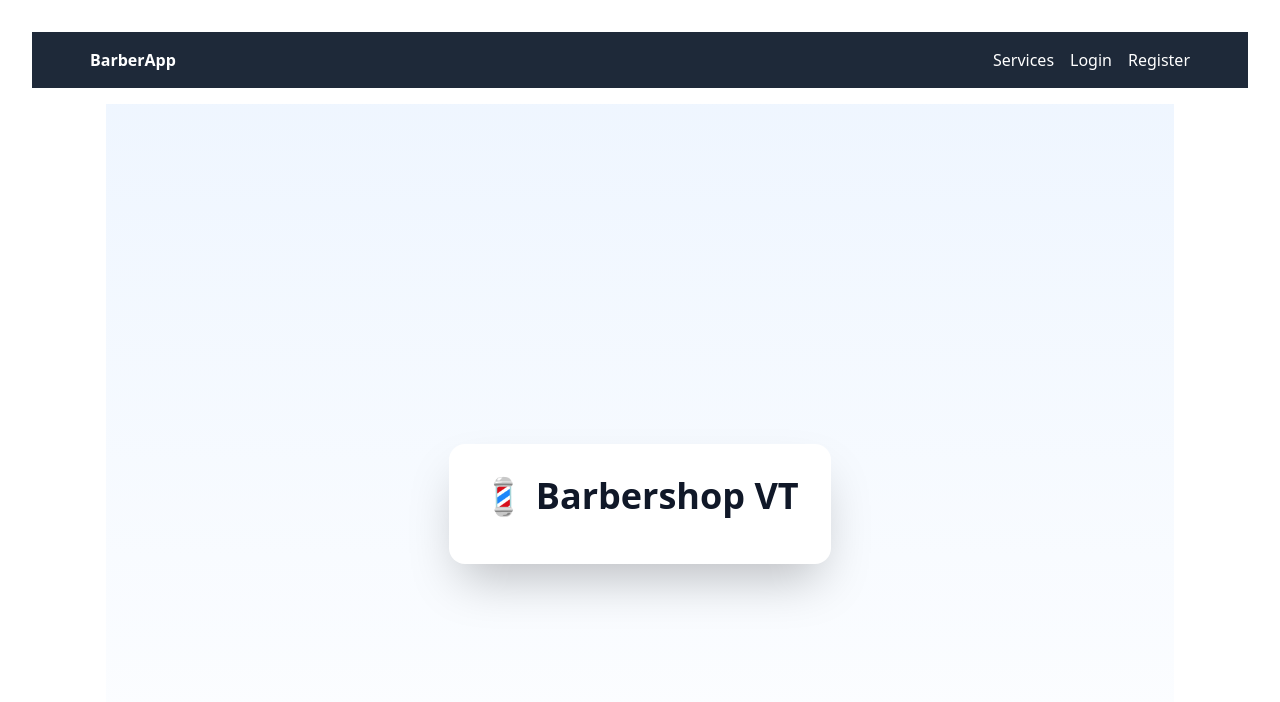
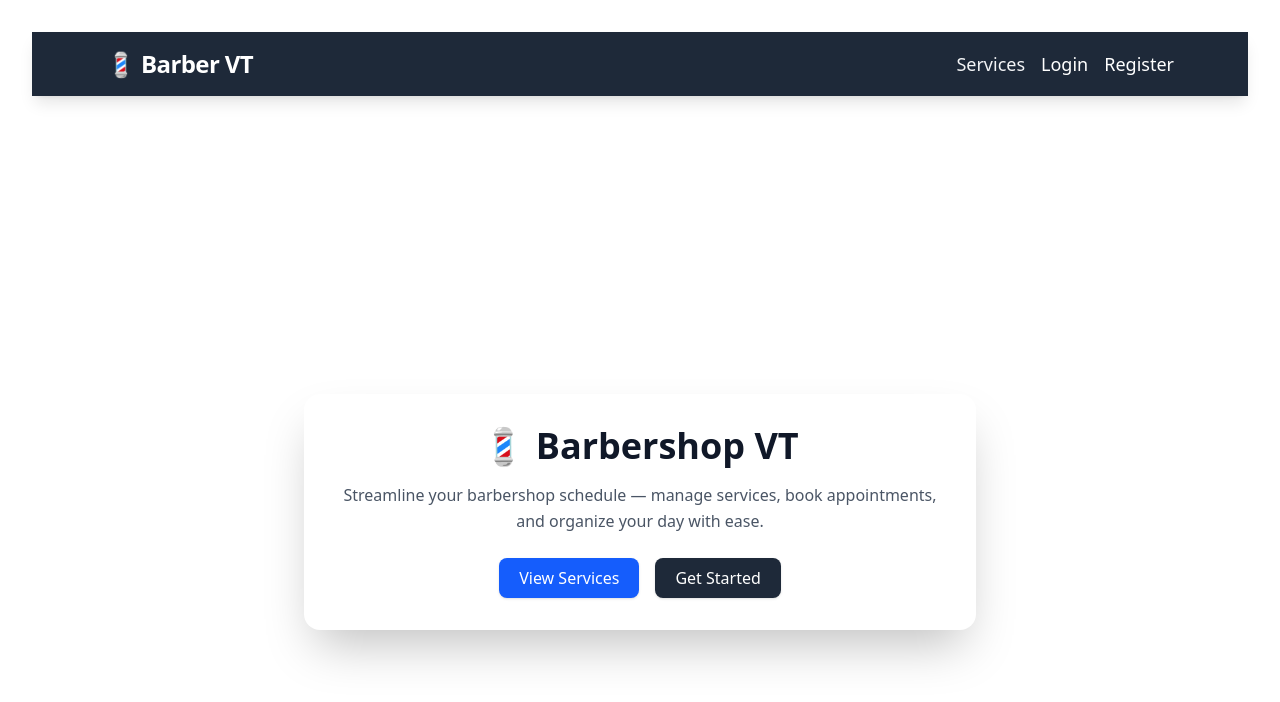
Before and after one commit to VasilisTso/Barbershop-Appointments-Management, a React (Vite) app: page / in a window 1280 px wide. Shown: the top 702 px of the page. Built offline with nearby package versions, Linux system fonts and the light colour scheme; no server answers.

Commit message:
half way to polish UI and fix issues

```diff
--- a/package.json
+++ b/package.json
@@ -15,6 +15,7 @@
     "express-validator": "^7.2.1",
     "react": "^19.1.1",
     "react-dom": "^19.1.1",
+    "react-icons": "^5.5.0",
     "react-router-dom": "^7.9.4",
     "tailwindcss": "^4.1.14"
   },
--- a/src/components/Navbar.jsx
+++ b/src/components/Navbar.jsx
@@ -1,27 +1,55 @@
 // src/components/Navbar.jsx
 import React, { useContext } from 'react';
-import { Link, useNavigate } from 'react-router-dom';
+import { Link, useNavigate } from 'react-router-dom'; // eslint-disable-line no-unused-vars
 import { AuthContext } from '../context/AuthContext';
 
 function Navbar() {
-  const { user, logout, isAdmin } = useContext(AuthContext);
-  const nav = useNavigate();
+  const { user, logout, } = useContext(AuthContext);
 
   return (
-    <nav className="bg-gray-800 text-white p-4">
-      <div className="container mx-auto flex justify-between items-center">
-        <Link to="/" className="font-bold">BarberApp</Link>
-        <div className="flex items-center gap-4">
-          <Link to="/services">Services</Link>
-          {user && <Link to="/appointments">Appointments</Link>}
-          {isAdmin() && <Link to="/services/create">Create Service</Link>}
+    <nav className="bg-gray-800 text-white shadow-lg sticky top-0 z-50">
+      <div className="container mx-auto flex justify-between items-center p-4">
+        <Link to="/" className="text-2xl font-bold tracking-tight">
+          💈 Barber VT
+        </Link>
+
+        <div className="flex items-center gap-4 text-lg">
+          <Link to="/services" className="text-gray-100 hover:text-gray-300">
+            Services
+          </Link>
+          {user && (
+            <>
+              <Link to="/appointments" className="text-gray-100 hover:text-gray-300">
+                Appointments
+              </Link>
+
+              {user.role === "ADMIN" && (
+                <Link
+                  to="/services/create"
+                  className="bg-blue-500 text-white px-3 py-1 text-center rounded-md font-medium hover:bg-blue-700 transition"
+                >
+                  Add Service
+                </Link>
+              )}
+            </>
+          )}
+
           {!user ? (
             <>
-              <Link to="/login">Login</Link>
-              <Link to="/register">Register</Link>
+              <Link to="/login" className="hover:underline">
+                Login
+              </Link>
+              <Link to="/register" className="hover:underline">
+                Register
+              </Link>
             </>
           ) : (
-            <button onClick={() => { logout(); nav('/'); }} className="bg-red-600 px-3 py-1 rounded">Logout</button>
+            <button
+              onClick={logout}
+              className="bg-red-500 hover:bg-red-600 cursor-pointer px-3 py-1 rounded-md transition"
+            >
+              Logout
+            </button>
           )}
         </div>
       </div>
--- a/src/pages/Appointments.jsx
+++ b/src/pages/Appointments.jsx
@@ -7,6 +7,7 @@ import React, { useEffect, useState, useContext } from 'react';
 import api from '../services/api';
 import { AuthContext } from '../context/AuthContext';
 
+/*
 function Appointments() {
   const { user, isAdmin } = useContext(AuthContext); // eslint-disable-line no-unused-vars
   const [appointments, setAppointments] = useState([]);
@@ -75,3 +76,86 @@ function Appointments() {
 }
 
 export default Appointments
+*/
+
+function Appointments() {
+  const { user } = useContext(AuthContext);
+  const [appointments, setAppointments] = useState([]);
+
+  const fetchAppointments = async () => {
+    try {
+      const res = await api.get("/appointments");
+      setAppointments(res.data);
+    } catch (err) {
+      console.error("Failed to fetch appointments", err);
+    }
+  };
+
+  useEffect(() => {
+    fetchAppointments();
+  }, []);
+
+  const updateStatus = async (id, status) => {
+    try {
+      await api.put(`/appointments/${id}/status`, { status });
+      fetchAppointments();
+    } catch (err) {
+      alert("Failed to update status");
+    }
+  };
+
+  if (!appointments.length)
+    return <p className="text-center text-gray-500 mt-10">No appointments yet.</p>;
+
+  return (
+    <div className="max-w-5xl mx-auto mt-10">
+      <h2 className="text-3xl font-semibold text-gray-800 mb-6 text-center">
+        {user.role === "ADMIN" ? "All Appointments" : "My Appointments"}
+      </h2>
+
+      <div className="overflow-x-auto">
+        <table className="min-w-full bg-white border border-gray-200 shadow-md rounded-xl">
+          <thead className="bg-blue-600 text-white">
+            <tr>
+              <th className="py-3 px-4 text-left">Service</th>
+              <th className="py-3 px-4 text-left">Start Time</th>
+              <th className="py-3 px-4 text-left">Status</th>
+              <th className="py-3 px-4 text-right">Actions</th>
+            </tr>
+          </thead>
+          <tbody>
+            {appointments.map((a) => (
+              <tr
+                key={a.id}
+                className="border-t hover:bg-gray-50 transition text-gray-700"
+              >
+                <td className="py-3 px-4">{a.service.name}</td>
+                <td className="py-3 px-4">
+                  {new Date(a.startAt).toLocaleString()}
+                </td>
+                <td className="py-3 px-4 font-semibold">{a.status}</td>
+                <td className="py-3 px-4 text-right">
+                  {user.role === "ADMIN" ? (
+                    <select
+                      value={a.status}
+                      onChange={(e) => updateStatus(a.id, e.target.value)}
+                      className="border border-gray-300 rounded px-2 py-1"
+                    >
+                      <option value="PENDING">Pending</option>
+                      <option value="CONFIRMED">Confirmed</option>
+                      <option value="CANCELLED">Cancelled</option>
+                    </select>
+                  ) : (
+                    <span className="text-sm text-gray-500 italic">User View</span>
+                  )}
+                </td>
+              </tr>
+            ))}
+          </tbody>
+        </table>
+      </div>
+    </div>
+  );
+}
+
+export default Appointments
--- a/src/pages/Home.jsx
+++ b/src/pages/Home.jsx
@@ -1,14 +1,34 @@
-import React from 'react';
+import React, { useContext } from 'react';
 import { Link } from 'react-router-dom';
+import { AuthContext } from "../context/AuthContext";
 
 function Home() {
+  const { user } = useContext(AuthContext);
+
   return (
-    <div className="flex flex-col items-center justify-center min-h-screen bg-gradient-to-b from-blue-50 to gray-100 text-center">
+    <div className="flex flex-col items-center justify-center min-h-screen text-center">
       <div className='max-w-2xl p-8 bg-white shadow-2xl rounded-2xl'>
         <h1 className='text-4xl font-extrabold text-gray-900 mb-4'>
           💈 Barbershop VT
         </h1>
-        <p></p>
+        <p className='text-gray-600 mb-6 leading-relaxed'>
+          Streamline your barbershop schedule — manage services, book appointments, and
+          organize your day with ease.
+        </p>
+        <div className='flex justify-center gap-4'>
+          <Link to="/services" className='bg-blue-600 text-white px-5 py-2 rounded-lg shadow hover:bg-blue-700 transition'>
+            View Services
+          </Link>
+
+          {!user && (
+            <Link
+              to="/register"
+              className="bg-gray-800 text-white px-5 py-2 rounded-lg shadow hover:bg-gray-900 transition"
+            >
+              Get Started
+            </Link>
+          )}
+        </div>
       </div>
     </div>
   );
--- a/src/pages/Services.jsx
+++ b/src/pages/Services.jsx
@@ -6,41 +6,81 @@ import { AuthContext } from '../context/AuthContext';
 
 function Services() {
   const [services, setServices] = useState([]);
-  const { user, isAdmin } = useContext(AuthContext);  // eslint-disable-line no-unused-vars
+  const { user, } = useContext(AuthContext);
+
+  const fetchServices = async () => {
+    try {
+      const res = await api.get("/services");
+      setServices(res.data);
+    } catch (err) {
+      console.error("Failed to fetch services", err);
+    }
+  };
 
   useEffect(() => {
-    api.get('/services').then(res => setServices(res.data)).catch(console.error);
+    fetchServices();
   }, []);
 
-  const deleteService = async (id) => {
-    if (!confirm('Delete service?')) return;
+  const handleDelete = async (id) => {
+    if (!window.confirm("Are you sure you want to delete this service?")) return;
     try {
       await api.delete(`/services/${id}`);
-      setServices(s => s.filter(x => x.id !== id));
+      fetchServices();
     } catch (err) {
-      alert(err.response?.data?.error || err.message);
+      alert("Error deleting service", err);
     }
   };
 
   return (
-    <div>
-      <h1 className="text-2xl font-bold mb-4">Services</h1>
-      {isAdmin() && <Link to="/services/create" className="bg-blue-500 text-white px-3 py-1 rounded">Create Service</Link>}
-      <div className="mt-4 grid grid-cols-1 md:grid-cols-2 gap-4">
-        {services.map(s => (
-          <div key={s.id} className="border p-4 rounded">
-            <h3 className="font-semibold">{s.name}</h3>
-            <div>Duration: {s.durationMin} min</div>
-            <div>Price: {(s.priceCents/100).toFixed(2)} €</div>
-            <div className="mt-2 flex gap-2">
-              {isAdmin() && <>
-                <Link to={`/services/edit/${s.id}`} className="px-2 py-1 text-blue-700 hover:underline">Edit</Link>
-                <button onClick={()=>deleteService(s.id)} className="px-2 py-1 bg-red-500 text-white rounded">Delete</button>
-              </>}
+    <div className="max-w-6xl mx-auto mt-10">
+      <h2 className="text-3xl font-semibold text-gray-800 mb-8 text-center">
+        Our Services
+      </h2>
+
+      {services.length === 0 ? (
+        <p className="text-center text-gray-500">No services available yet.</p>
+      ) : (
+        <div className="grid grid-cols-1 sm:grid-cols-2 md:grid-cols-3 gap-6">
+          {services.map((s) => (
+            <div
+              key={s.id}
+              className="bg-white shadow-lg rounded-xl p-6 border border-gray-100 hover:shadow-2xl transition"
+            >
+              <h3 className="text-xl font-bold mb-2 text-gray-800">{s.name}</h3>
+              <p className="text-gray-600">Duration: {s.durationMin} min</p>
+              <p className="text-gray-700 font-semibold mt-2">
+                Price: €{(s.priceCents / 100).toFixed(2)}
+              </p>
+
+              {user && user.role === "ADMIN" ? (
+                <div className="flex justify-between mt-4">
+                  <Link
+                    to={`/services/edit/${s.id}`}
+                    className="text-blue-600 hover:underline font-medium"
+                  >
+                    Edit
+                  </Link>
+                  <button
+                    onClick={() => handleDelete(s.id)}
+                    className="text-red-600 hover:underline font-medium"
+                  >
+                    Delete
+                  </button>
+                </div>
+              ) : user ? (
+                <div className="mt-4">
+                  <Link
+                    to={`/appointments?serviceId=${s.id}`}
+                    className="bg-blue-600 text-white px-4 py-2 rounded hover:bg-blue-700 transition"
+                  >
+                    Book Now
+                  </Link>
+                </div>
+              ) : null}
             </div>
-          </div>
-        ))}
-      </div>
+          ))}
+        </div>
+      )}
     </div>
   );
 }
```
Also changed, not shown: 2 other files (tests, documents, lock files or other folders).
